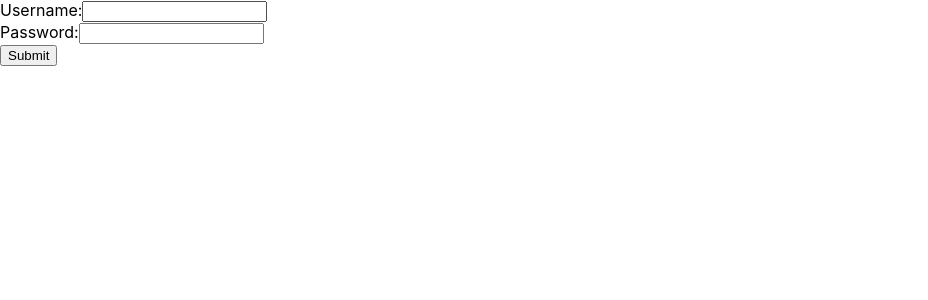
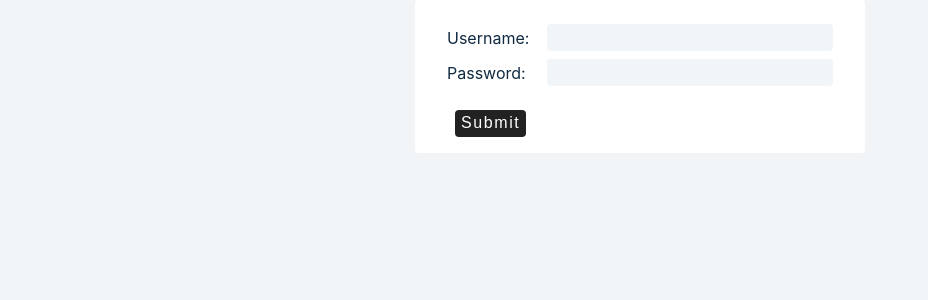
Before and after one commit to dennissai/TT2_14, a React (Create React App) app in the folder frontend/: page / in a window 1280 px wide. Shown: the top 300 px of the page, without its empty margins (0-928 px from the left). Built offline with nearby package versions, Linux system fonts and the light colour scheme.

Commit message:
css styling

```diff
--- a/frontend/src/index.css
+++ b/frontend/src/index.css
@@ -1,13 +1,334 @@
 body {
   margin: 0;
-  font-family: -apple-system, BlinkMacSystemFont, 'Segoe UI', 'Roboto', 'Oxygen',
-    'Ubuntu', 'Cantarell', 'Fira Sans', 'Droid Sans', 'Helvetica Neue',
+  font-family: -apple-system, BlinkMacSystemFont, "Segoe UI", "Roboto", "Oxygen",
+    "Ubuntu", "Cantarell", "Fira Sans", "Droid Sans", "Helvetica Neue",
     sans-serif;
   -webkit-font-smoothing: antialiased;
   -moz-osx-font-smoothing: grayscale;
 }
 
 code {
-  font-family: source-code-pro, Menlo, Monaco, Consolas, 'Courier New',
+  font-family: source-code-pro, Menlo, Monaco, Consolas, "Courier New",
     monospace;
 }
+
+/*
+===============
+Variables
+===============
+*/
+
+:root {
+  /* dark shades of primary color*/
+  --clr-primary-1: hsl(205, 86%, 17%);
+  --clr-primary-2: hsl(205, 77%, 27%);
+  --clr-primary-3: hsl(205, 72%, 37%);
+  --clr-primary-4: hsl(205, 63%, 48%);
+  /* primary/main color */
+  --clr-primary-5: hsl(205, 78%, 60%);
+  /* lighter shades of primary color */
+  --clr-primary-6: hsl(205, 89%, 70%);
+  --clr-primary-7: hsl(205, 90%, 76%);
+  --clr-primary-8: hsl(205, 86%, 81%);
+  --clr-primary-9: hsl(205, 90%, 88%);
+  --clr-primary-10: hsl(205, 100%, 96%);
+  /* darkest grey - used for headings */
+  --clr-grey-1: hsl(209, 61%, 16%);
+  --clr-grey-2: hsl(211, 39%, 23%);
+  --clr-grey-3: hsl(209, 34%, 30%);
+  --clr-grey-4: hsl(209, 28%, 39%);
+  /* grey used for paragraphs */
+  --clr-grey-5: hsl(210, 22%, 49%);
+  --clr-grey-6: hsl(209, 23%, 60%);
+  --clr-grey-7: hsl(211, 27%, 70%);
+  --clr-grey-8: hsl(210, 31%, 80%);
+  --clr-grey-9: hsl(212, 33%, 89%);
+  --clr-grey-10: hsl(210, 36%, 96%);
+  --clr-white: #fff;
+  --clr-red-dark: hsl(360, 67%, 44%);
+  --clr-red-light: hsl(360, 71%, 66%);
+  --clr-green-dark: hsl(125, 67%, 44%);
+  --clr-green-light: hsl(125, 71%, 66%);
+  --clr-black: #222;
+  --transition: all 0.3s linear;
+  --spacing: 0.1rem;
+  --radius: 0.25rem;
+  --light-shadow: 0 5px 15px rgba(0, 0, 0, 0.1);
+  --dark-shadow: 0 5px 15px rgba(0, 0, 0, 0.4);
+  --max-width: 1170px;
+  --fixed-width: 450px;
+  --clr-orange-1: hsl(12, 83%, 98%);
+  --clr-orange-2: hsl(14, 91%, 95%);
+  --clr-orange-3: hsl(12, 89%, 89%);
+  --clr-orange-4: hsl(13, 87%, 82%);
+  --clr-orange-5: hsl(13, 88%, 68%);
+  --clr-orange-6: hsl(13, 88%, 55%);
+  --clr-orange-7: hsl(13, 74%, 49%);
+  --clr-orange-8: hsl(13, 74%, 33%);
+  --clr-orange-9: hsl(13, 73%, 25%);
+  --clr-orange-10: hsl(13, 73%, 16%);
+}
+/*
+===============
+Global Styles
+===============
+*/
+
+*,
+::after,
+::before {
+  margin: 0;
+  padding: 0;
+  box-sizing: border-box;
+}
+body {
+  font-family: -apple-system, BlinkMacSystemFont, "Segoe UI", Roboto, Oxygen,
+    Ubuntu, Cantarell, "Open Sans", "Helvetica Neue", sans-serif;
+  background: var(--clr-grey-10);
+  color: var(--clr-grey-1);
+  line-height: 1.5;
+  font-size: 0.875rem;
+}
+ul {
+  list-style-type: none;
+}
+a {
+  text-decoration: none;
+}
+h1,
+h2,
+h3,
+h4 {
+  letter-spacing: var(--spacing);
+  text-transform: capitalize;
+  line-height: 1.25;
+  margin-bottom: 0.75rem;
+}
+h1 {
+  font-size: 3rem;
+}
+h2 {
+  font-size: 2rem;
+}
+h3 {
+  font-size: 1.25rem;
+}
+h4 {
+  font-size: 0.875rem;
+}
+p {
+  margin-bottom: 1.25rem;
+  color: var(--clr-grey-5);
+}
+@media screen and (min-width: 800px) {
+  h1 {
+    font-size: 4rem;
+  }
+  h2 {
+    font-size: 2.5rem;
+  }
+  h3 {
+    font-size: 1.75rem;
+  }
+  h4 {
+    font-size: 1rem;
+  }
+  body {
+    font-size: 1rem;
+  }
+  h1,
+  h2,
+  h3,
+  h4 {
+    line-height: 1;
+  }
+}
+/*  global classes */
+
+/* section */
+.section,
+.container {
+  width: 90vw;
+  margin: 0 auto;
+  max-width: var(--max-width);
+}
+
+@media screen and (min-width: 992px) {
+  .section {
+    width: 95vw;
+  }
+}
+
+.container {
+  text-align: center;
+  margin-top: 5rem;
+}
+.btn {
+  display: inline-block;
+  background: var(--clr-primary-5);
+  color: var(--clr-white);
+  padding: 0.25rem 0.75rem;
+  border-radius: var(--radius);
+  border-color: transparent;
+  text-transform: capitalize;
+  font-size: 1rem;
+  letter-spacing: var(--spacing);
+  margin-top: 2rem;
+  margin-left: 0.5rem;
+  margin-right: 0.5rem;
+  cursor: pointer;
+  transition: var(--transition);
+}
+.btn:hover {
+  background: var(--clr-primary-1);
+  color: var(--clr-primary-5);
+}
+.item {
+  background: var(--clr-white);
+  display: flex;
+  justify-content: space-between;
+  max-width: var(--fixed-width);
+  margin: 2rem auto;
+  align-items: center;
+  border-radius: var(--radius);
+}
+.item button,
+.item a {
+  background: transparent;
+  border-color: transparent;
+  color: var(--clr-primary-5);
+  letter-spacing: var(--spacing);
+  cursor: pointer;
+}
+.item {
+  padding: 1rem 2rem;
+}
+.item h4 {
+  margin-bottom: 0;
+}
+.item p {
+  margin-bottom: 0;
+}
+.modal {
+  position: absolute;
+  top: 2rem;
+  left: 50%;
+  transform: translateX(-50%);
+  background: var(--clr-white);
+  display: inline-block;
+  padding: 0.25rem 1rem;
+  border-radius: var(--radius);
+  text-transform: capitalize;
+}
+
+.modal p {
+  margin-bottom: 0;
+  color: var(--clr-red-dark);
+}
+.form {
+  background: var(--clr-white);
+  max-width: var(--fixed-width);
+  margin: 0 auto;
+  margin-bottom: 4rem;
+  padding: 1rem 2rem;
+  border-radius: var(--radius);
+}
+.form input {
+  background: var(--clr-grey-10);
+  border-color: transparent;
+  border-radius: var(--radius);
+  padding: 0.25rem 0.5rem;
+}
+.form-control {
+  margin: 0.5rem 0;
+  display: grid;
+  grid-template-columns: 100px 1fr;
+  align-items: center;
+}
+.form button {
+  display: inline-block;
+  background: var(--clr-black);
+  color: var(--clr-white);
+  border-color: transparent;
+  margin-top: 1rem;
+  letter-spacing: var(--spacing);
+  padding: 0.15rem 0.25rem;
+  text-transform: capitalize;
+  border-radius: var(--radius);
+  cursor: pointer;
+}
+.nav-links {
+  max-width: var(--fixed-width);
+  margin: 0 auto;
+  margin-bottom: 4rem;
+  display: grid;
+  grid-template-columns: repeat(3, 1fr);
+}
+.nav-links a {
+  color: var(--clr-grey-5);
+}
+.users {
+  display: grid;
+  grid-template-columns: repeat(auto-fit, minmax(300px, 1fr));
+  gap: 2rem;
+  margin: 3rem auto;
+}
+.users li {
+  width: 100%;
+  display: flex;
+  align-items: center;
+  background: var(--clr-white);
+  padding: 1rem 2rem;
+  border-radius: var(--radius);
+  text-align: left;
+}
+.users img {
+  width: 50px;
+  height: 50px;
+  border-radius: 50%;
+  margin-right: 1rem;
+}
+.users h4 {
+  margin-bottom: 0.15rem;
+}
+.users a {
+  color: var(--clr-grey-5);
+  text-transform: capitalize;
+}
+
+.products {
+  margin: 4rem 0;
+  display: grid;
+  gap: 2rem;
+}
+@media screen and (min-width: 576px) {
+  .products {
+    grid-template-columns: repeat(auto-fit, minmax(300px, 1fr));
+  }
+}
+.product {
+  background: var(--clr-white);
+  border-radius: var(--radius);
+}
+.product img {
+  border-top-left-radius: var(--radius);
+  border-top-right-radius: var(--radius);
+
+  width: 100%;
+  height: 15rem;
+  object-fit: cover;
+}
+.product h4 {
+  margin-top: 1rem;
+}
+
+.product button {
+  margin-bottom: 1rem;
+  background: var(--clr-primary-5);
+  border-radius: var(--radius);
+  border-color: transparent;
+  color: var(--clr-white);
+  padding: 0.25rem 0.5rem;
+  text-transform: capitalize;
+  cursor: pointer;
+}
--- a/frontend/src/pages/loginpage.js
+++ b/frontend/src/pages/loginpage.js
@@ -22,7 +22,7 @@
   return (
     <>
       <article>
-        <form onSubmit={handleSubmit}>
+        <form className='form' onSubmit={handleSubmit}>
           <div className='form-control'>
             <label htmlFor='firstName'>Username:</label>
             <input
@@ -43,7 +43,9 @@
               onChange={(e) => setPassword(e.target.value)}
             />
           </div>
-          <button type='submit'>Submit</button>
+          <button className='btn' type='submit'>
+            Submit
+          </button>
         </form>
         {/* {people.map((person) => {
           const { id, firstName, Email } = person;
```
